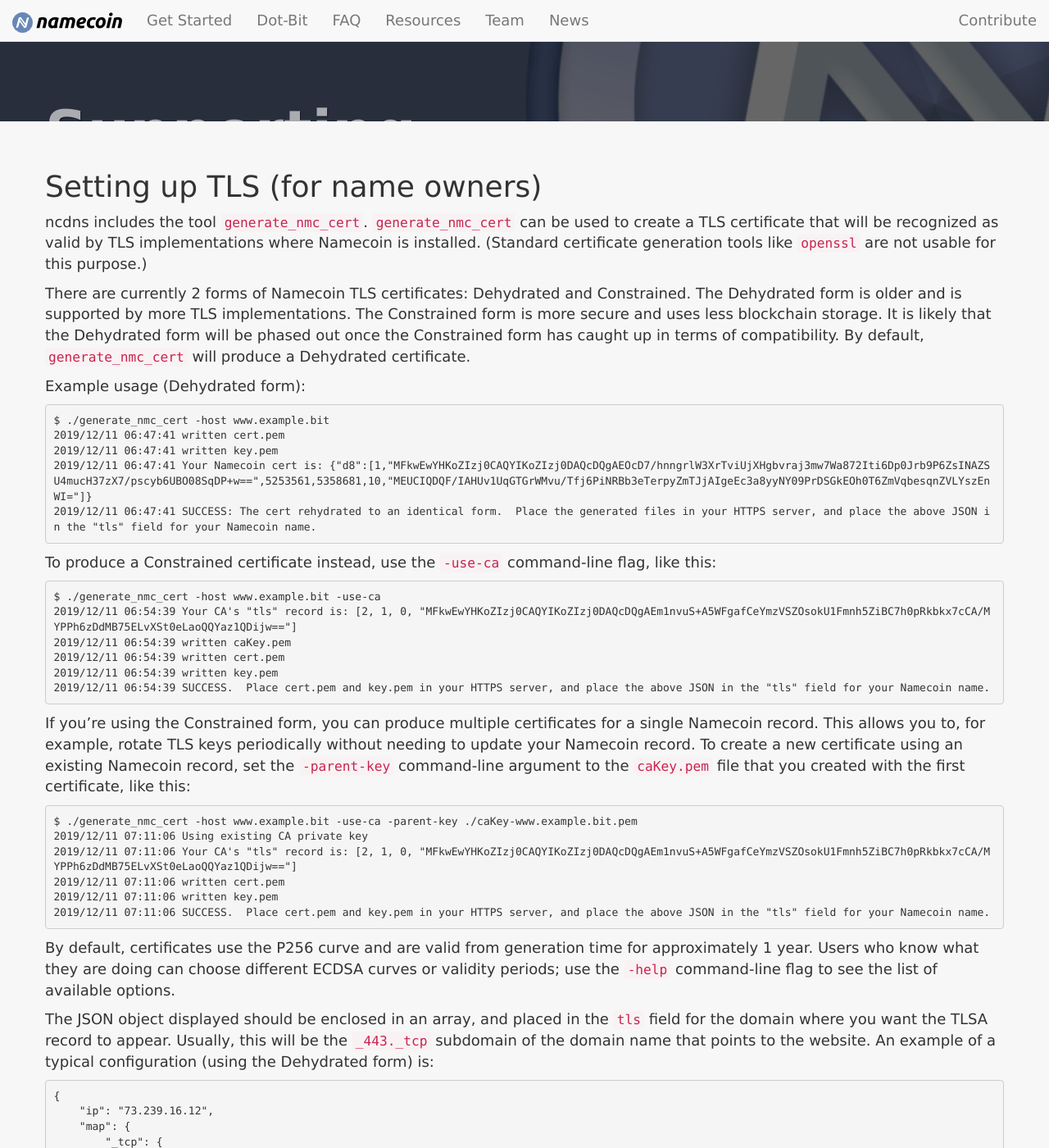
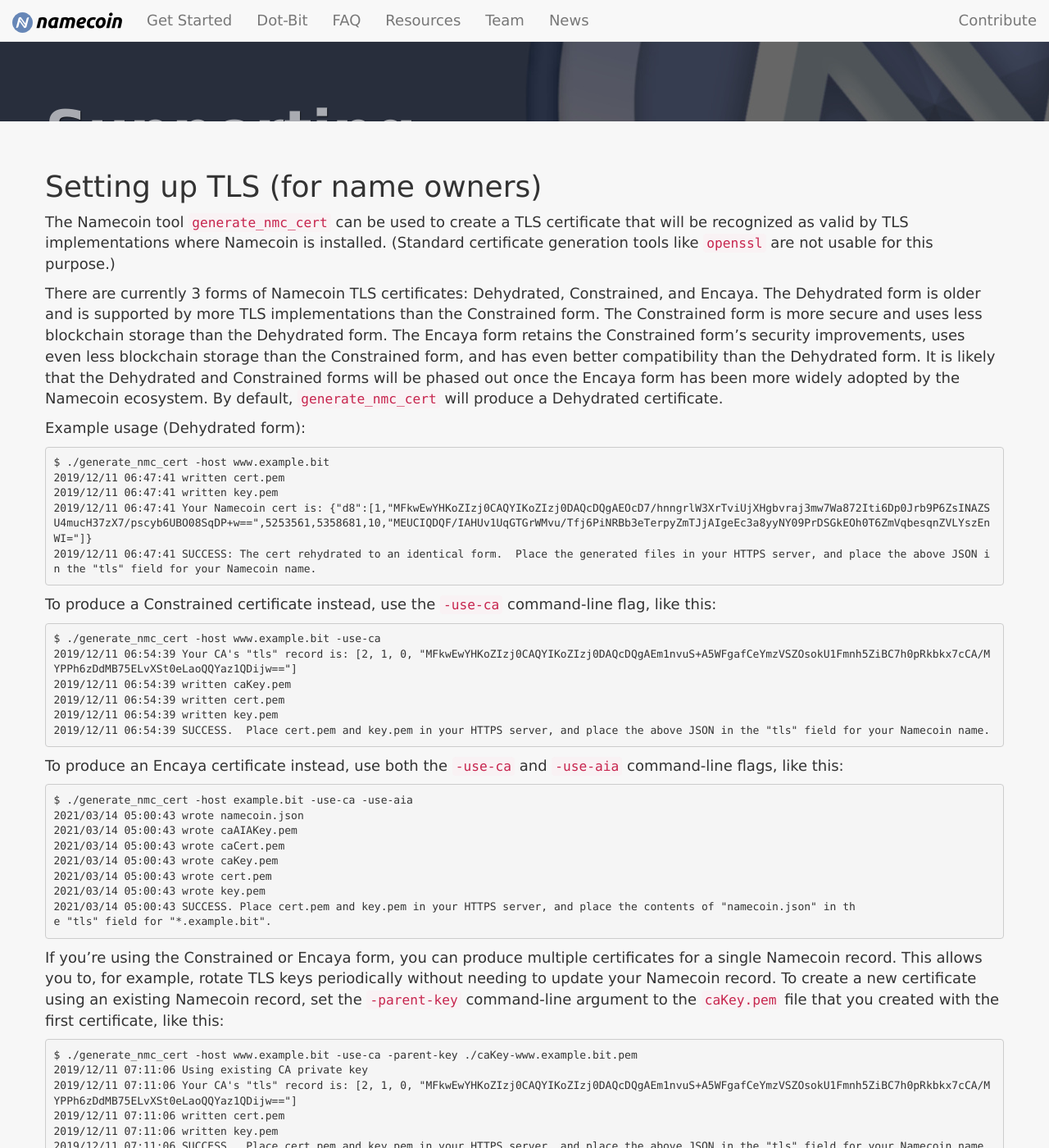
Before and after one commit to JeremyRand/namecoin.org, a Jekyll site: the page built from docs/name-owners/tls/index.md, in a window 1280 px wide and 1400 px high, scrolled down 202 px. Shown: the whole window at 82% size. Built offline with Jekyll 4.4.1, drawn with Linux system fonts in a browser that asks for light colours; some of the changed text lies outside the part shown.

Commit message:
Document generating Encaya certificates

```diff
--- a/docs/name-owners/tls/index.md
+++ b/docs/name-owners/tls/index.md
@@ -5,9 +5,9 @@ title: Setting up TLS (for name owners)
 
 {::options parse_block_html="true" /}
 
-ncdns includes the tool `generate_nmc_cert`.  `generate_nmc_cert` can be used to create a TLS certificate that will be recognized as valid by TLS implementations where Namecoin is installed.  (Standard certificate generation tools like `openssl` are not usable for this purpose.)
+The Namecoin tool `generate_nmc_cert` can be used to create a TLS certificate that will be recognized as valid by TLS implementations where Namecoin is installed.  (Standard certificate generation tools like `openssl` are not usable for this purpose.)
 
-There are currently 2 forms of Namecoin TLS certificates: Dehydrated and Constrained.  The Dehydrated form is older and is supported by more TLS implementations.  The Constrained form is more secure and uses less blockchain storage.  It is likely that the Dehydrated form will be phased out once the Constrained form has caught up in terms of compatibility.  By default, `generate_nmc_cert` will produce a Dehydrated certificate.
+There are currently 3 forms of Namecoin TLS certificates: Dehydrated, Constrained, and Encaya.  The Dehydrated form is older and is supported by more TLS implementations than the Constrained form.  The Constrained form is more secure and uses less blockchain storage than the Dehydrated form.  The Encaya form retains the Constrained form's security improvements, uses even less blockchain storage than the Constrained form, and has even better compatibility than the Dehydrated form.  It is likely that the Dehydrated and Constrained forms will be phased out once the Encaya form has been more widely adopted by the Namecoin ecosystem.  By default, `generate_nmc_cert` will produce a Dehydrated certificate.
 
 Example usage (Dehydrated form):
 
@@ -30,7 +30,21 @@ $ ./generate_nmc_cert -host www.example.bit -use-ca
 2019/12/11 06:54:39 SUCCESS.  Place cert.pem and key.pem in your HTTPS server, and place the above JSON in the "tls" field for your Namecoin name.
 ~~~
 
-If you're using the Constrained form, you can produce multiple certificates for a single Namecoin record.  This allows you to, for example, rotate TLS keys periodically without needing to update your Namecoin record.  To create a new certificate using an existing Namecoin record, set the `-parent-key` command-line argument to the `caKey.pem` file that you created with the first certificate, like this:
+To produce an Encaya certificate instead, use both the `-use-ca` and `-use-aia` command-line flags, like this:
+
+~~~
+$ ./generate_nmc_cert -host example.bit -use-ca -use-aia
+2021/03/14 05:00:43 wrote namecoin.json
+2021/03/14 05:00:43 wrote caAIAKey.pem
+2021/03/14 05:00:43 wrote caCert.pem
+2021/03/14 05:00:43 wrote caKey.pem
+2021/03/14 05:00:43 wrote cert.pem
+2021/03/14 05:00:43 wrote key.pem
+2021/03/14 05:00:43 SUCCESS. Place cert.pem and key.pem in your HTTPS server, and place the contents of "namecoin.json" in th
+e "tls" field for "*.example.bit".
+~~~
+
+If you're using the Constrained or Encaya form, you can produce multiple certificates for a single Namecoin record.  This allows you to, for example, rotate TLS keys periodically without needing to update your Namecoin record.  To create a new certificate using an existing Namecoin record, set the `-parent-key` command-line argument to the `caKey.pem` file that you created with the first certificate, like this:
 
 ~~~
 $ ./generate_nmc_cert -host www.example.bit -use-ca -parent-key ./caKey-www.example.bit.pem
@@ -41,9 +55,9 @@ $ ./generate_nmc_cert -host www.example.bit -use-ca -parent-key ./caKey-www.exam
 2019/12/11 07:11:06 SUCCESS.  Place cert.pem and key.pem in your HTTPS server, and place the above JSON in the "tls" field for your Namecoin name.
 ~~~
 
-By default, certificates use the P256 curve and are valid from generation time for approximately 1 year.  Users who know what they are doing can choose different ECDSA curves or validity periods; use the `-help` command-line flag to see the list of available options.
+By default, certificates use the P256 curve and are valid from generation time for approximately 1 year.  Users who know what they are doing can choose different elliptic curves or validity periods; use the `-help` command-line flag to see the list of available options.
 
-The JSON object displayed should be enclosed in an array, and placed in the `tls` field for the domain where you want the TLSA record to appear.  Usually, this will be the `_443._tcp` subdomain of the domain name that points to the website.  An example of a typical configuration (using the Dehydrated form) is:
+The JSON object displayed should be enclosed in an array, and placed in the `tls` field for the domain where you want the TLSA record to appear.  For the Dehydrated and Constrained forms, this will usually be the `_443._tcp` subdomain of the domain name that points to the website.  For the Encaya form, this will usually be the `*` subdomain of the eTLD+1 domain name.  An example of a typical configuration (using the Dehydrated form) is:
 
 ~~~
 {
@@ -66,6 +80,26 @@ The JSON object displayed should be enclosed in an array, and placed in the `tls
                     ]
                 }
             }
+        }
+    }
+}
+~~~
+
+An example of the Encaya form is:
+
+~~~
+{
+    "ip": "73.239.16.12",
+    "map": {
+        "*": {
+            "tls": [
+                [
+                    2,
+                    1,
+                    0,
+                    "MDkwEwYHKoZIzj0CAQYIKoZIzj0DAQcDIgADcO7sJ5kaRYGipnz5YMXwo6NDGLWV4qVoJIn+1by1oAo="
+                ]
+            ]
         }
     }
 }
@@ -99,10 +133,10 @@ Remember that if you have an `ns` record above the `tls` record, the `ns` record
 }
 ~~~
 
-The `cert.pem` and `key.pem` files can be used with HTTPS servers like Caddy, Nginx, or Apache, just like for any other certificate.
+The `cert.pem` and `key.pem` files can be used with HTTPS servers like Caddy, Nginx, or Apache, just like for any other certificate.  If you are using the Encaya form, you will need to include `caCert.pem` in your server's certificate chain.
 
-If you are using the Dehydrated form, or the default settings for the Constrained form, you will need to make sure that your HTTPS server supports either `ECDHE-ECDSA` or `DHE-ECDSA` ciphersuites.  If you require non-forward-secret ciphersuites or non-ECDSA keys, you will need to use the Constrained form to generate a CA, and then manually use that CA to sign an end-entity certificate (via whatever non-Namecoin tooling you like) that uses the desired `KeyUsage` value or key type.
+If you are using the Dehydrated form, or the default settings for the Constrained or Encaya form, you will need to make sure that your HTTPS server supports either `ECDHE-ECDSA` or `DHE-ECDSA` ciphersuites.  If you require non-forward-secret ciphersuites or non-ECDSA keys, you will need to use the Constrained or Encaya form to generate a CA, and then manually use that CA to sign an end-entity certificate (via whatever non-Namecoin tooling you like) that uses the desired `KeyUsage` value or key type.
 
-Note that wildcard certificates are not currently supported; each domain name needs its own certificate.
+Wildcard certificates are only supported by the Encaya form.
 
 You can test your setup by visiting your `.bit` domain in a [Namecoin-supported TLS client]({{ "/docs/tls-client/" | relative_url }}).
```
